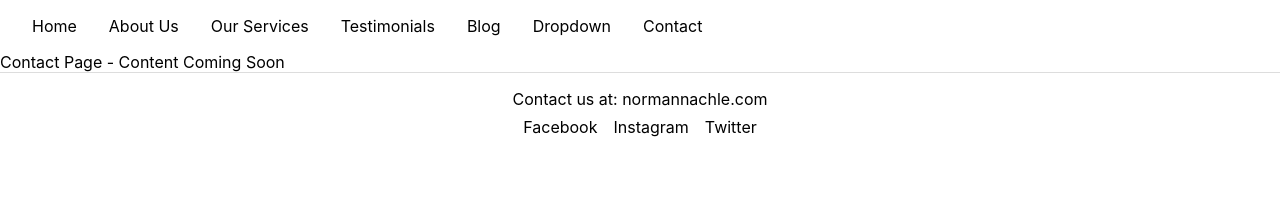
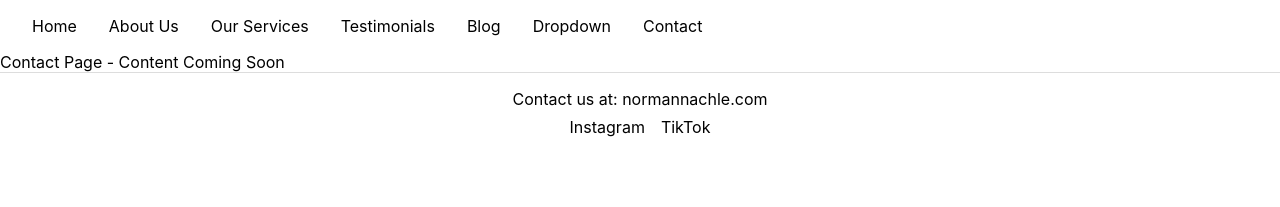
Before and after one commit to NormanNachle/Norman-Nachle-Wesbite-Dev, a React (Create React App) app: page /contact in a window 1280 px wide. Shown: the top 207 px of the page. Built offline with nearby package versions, Linux system fonts and the light colour scheme.

Commit message:
updated footer

```diff
--- a/src/Components/Footer.js
+++ b/src/Components/Footer.js
@@ -28,9 +28,9 @@
     <FooterContainer>
       <div>Contact us at: normannachle.com</div>
       <SocialMediaLinks>
-        <a href="#facebook">Facebook</a>
-        <a href="#instagram">Instagram</a>
-        <a href="#twitter">Twitter</a>
+
+        <a href="https://www.instagram.com/normannachle/?hl=en">Instagram</a>
+        <a href="https://www.tiktok.com/@normannachle">TikTok</a>
       </SocialMediaLinks>
     </FooterContainer>
   );
```
